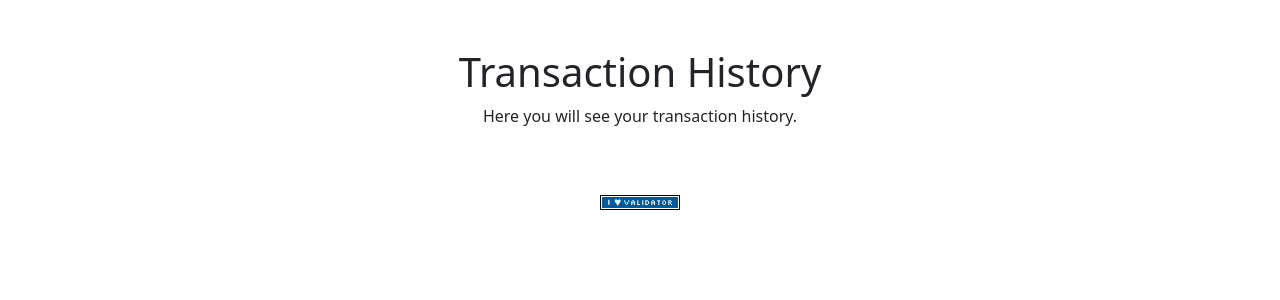
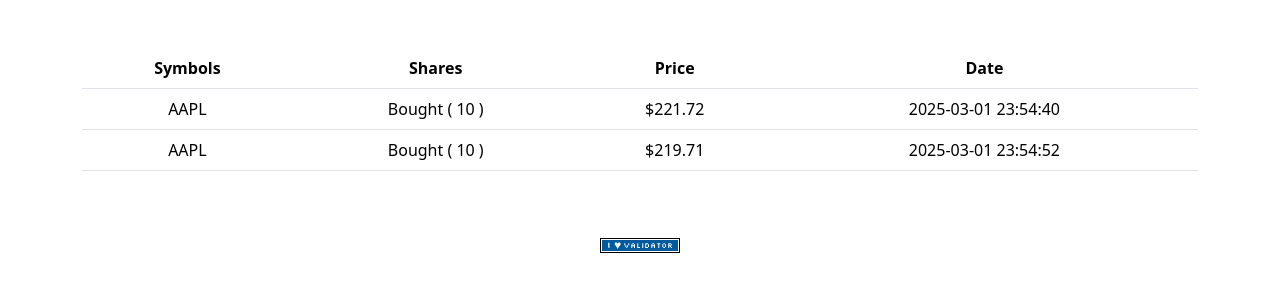
Before and after one commit to Onnboy/cc50-cs50-course-activities, a Flask app: page /history in a window 1280 px wide. Shown: the part 76-376 px from the top of the page. Run offline with Flask 3, Linux system fonts and the light colour scheme; a user stored in the database is signed in; some libraries are stand-ins or nearby versions.

Commit message:
feat: Course computer science

```diff
--- a/pset9 - Flask/finance/app.py
+++ b/pset9 - Flask/finance/app.py
@@ -97,11 +97,8 @@ def buy():
 @login_required
 def history():
     """Show history of transactions"""
-    transactions = db.execute(
-        "SELECT symbol, shares, price FROM transactions WHERE user_id = ? ORDER BY id DESC",
-        session["user_id"]
-    )
-
+    user_id = session["user_id"]
+    transactions = db.execute("SELECT * FROM transactions WHERE user_id = :id", id=user_id)
     return render_template("history.html", transactions=transactions)
 
 @app.route("/login", methods=["GET", "POST"])
@@ -147,17 +144,30 @@ def quote():
     if request.method == "POST":
         symbol = request.form.get("symbol")
         stock = lookup(symbol)
-        if not stock:
-            return apology("Invalid symbol", 400)
-        return render_template("quote.html", stock=stock)
+
+        name = stock.get("name", stock["symbol"])
+
+        if not stock or "price" not in stock or "symbol" not in stock:
+            return apology("Invalid symbol or API error", 400)
+
+        name = stock.get("name", stock["symbol"])
+
+        return render_template("quoted.html", name=name, price=usd(stock["price"]), symbol=stock["symbol"])
+
     return render_template("quote.html")
 
 @app.route("/register", methods=["GET", "POST"])
 def register():
-    if request.method == "POST":
+    if request.method == "GET":
+        return render_template("register.html")
+    else:
         username = request.form.get("username")
         password = request.form.get("password")
         confirmation = request.form.get("confirmation")
+
+        #username = request.form.get("username")
+        #password = request.form.get("password")
+        #confirmation = request.form.get("confirmation")
 
         if not username or not password or not confirmation:
             return apology("Fill in all fields", 400)
@@ -168,10 +178,11 @@ def register():
         hash_password = generate_password_hash(password)
 
         try:
-            db.execute("INSERT INTO users (username, hash) VALUES (?, ?)", username, hash_password)
+            new_user = db.execute("INSERT INTO users (username, hash) VALUES (?, ?)", username, hash_password)
         except:
             return apology("User already exists", 400)
 
+        session["user_id"] = new_user
         return redirect("/login")
 
     return render_template("register.html")
@@ -181,6 +192,10 @@ def register():
 @login_required
 def sell():
     """Sell shares of stock"""
+    # Recupera a lista de símbolos ANTES de qualquer lógica de venda
+    stocks = db.execute("SELECT symbol FROM portfolio WHERE user_id = ?", session["user_id"])
+    symbols = [stock["symbol"] for stock in stocks]
+
     if request.method == "POST":
         symbol = request.form.get("symbol")
         try:
@@ -194,7 +209,7 @@ def sell():
             "SELECT shares FROM portfolio WHERE user_id = ? AND symbol = ?", session["user_id"], symbol
         )
         if not stock_owned or stock_owned[0]["shares"] < shares:
-            return apology("Not enough shares", 400)
+            return apology("Insufficient actions", 400)
 
         stock = lookup(symbol)
         if not stock:
@@ -204,15 +219,15 @@ def sell():
         revenue = shares * price
 
         db.execute("UPDATE portfolio SET shares = shares - ? WHERE user_id = ? AND symbol = ?", shares, session["user_id"], symbol)
-        db.execute("DELETE FROM portfolio WHERE shares = 0")
+        db.execute("DELETE FROM portfolio WHERE user_id = ? AND shares = 0", session["user_id"])
 
         db.execute("UPDATE users SET cash = cash + ? WHERE id = ?", revenue, session["user_id"])
 
         db.execute("""
             INSERT INTO transactions (user_id, symbol, shares, price)
-            VALUES (?, ?, ?, ?) """, session["user_id"], symbol, shares, price)
+            VALUES (?, ?, ?, ?) """, session["user_id"], symbol, -shares, price)
 
-        flash("Stock sold successfully!")
+        flash("Sold successfully!")
         return redirect("/")
 
-    return render_template("sell.html")
+    return render_template("sell.html", symbols=symbols)
--- a/pset9 - Flask/finance/templates/history.html
+++ b/pset9 - Flask/finance/templates/history.html
@@ -1,10 +1,30 @@
 {% extends "layout.html" %}
 
 {% block title %}
-    Transaction History
+Transaction History
 {% endblock %}
 
 {% block main %}
-    <h1>Transaction History</h1>
-    <p>Here you will see your transaction history.</p>
+<table class="table">
+    <thead>
+        <tr>
+            <th scope="col">Symbols</th>
+            <th scope="col">Shares</th>
+            <th scope="col">Price</th>
+            <th scope="col">Date</th>
+        </tr>
+    </thead>
+    <tbody>
+        {% for stock in transactions %}
+        <tr>
+            <td>{{ stock.symbol }}</td>
+            <td>
+                {% if stock.shares < 0 %} Sold ( {{ -stock.shares }} ) {% else %} Bought ( {{ stock.shares }} ) {% endif %}
+                    </td>
+            <td>${{ "%.2f"|format(stock.price) }}</td>
+            <td>{{ stock.timestamp }}</td>
+        </tr>
+        {% endfor %}
+    </tbody>
+</table>
 {% endblock %}
--- a/pset9 - Flask/finance/templates/login.html
+++ b/pset9 - Flask/finance/templates/login.html
@@ -7,10 +7,10 @@
 {% block main %}
     <form action="/login" method="post">
         <div class="mb-3">
-            <input autocomplete="off" autofocus class="form-control mx-auto w-auto" name="username" placeholder="Username" type="text">
+            <input autocomplete="off" autofocus class="form-control mx-auto w-auto" id="username" name="username" placeholder="Username" type="text">
         </div>
         <div class="mb-3">
-            <input class="form-control mx-auto w-auto" name="password" placeholder="Password" type="password">
+            <input class="form-control mx-auto w-auto" id="password" name="password" placeholder="Password" type="password">
         </div>
         <button class="btn btn-primary" type="submit">Log In</button>
     </form>
--- a/pset9 - Flask/finance/templates/register.html
+++ b/pset9 - Flask/finance/templates/register.html
@@ -7,14 +7,14 @@
 {% block main %}
     <form action="/register" method="post">
         <div class="mb-3">
-            <input class="form-control" name="username" placeholder="Nome de usuário" type="text" required>
+            <input autocomplete="off" class="form-control" id="username" name="username" placeholder="Nome de usuário" type="text" required>
         </div>
         <div class="mb-3">
             <input class="form-control" name="password" placeholder="Senha" type="password" required>
         </div>
         <div class="mb-3">
-            <input class="form-control" name="confirmation" placeholder="Confirme sua senha" type="password" required>
+            <input class="form-control" id="password" name="confirmation" placeholder="Confirme sua senha" type="password" required>
         </div>
-        <button class="btn btn-primary" type="submit">Registrar</button>
+        <button class="btn btn-primary" type="submit">Register</button>
     </form>
 {% endblock %}
```
Also changed, not shown: pset9 - Flask/finance/templates/buy.html (+8 -4 lines), pset9 - Flask/finance/templates/index.html (+7 -5 lines), pset9 - Flask/finance/templates/quote.html (+8 -6 lines), pset9 - Flask/finance/templates/quoted.html (added, +12 -0 lines), pset9 - Flask/finance/templates/sell.html (+15 -7 lines), pset9 - Flask/finance/finance.db, 2 other files.
